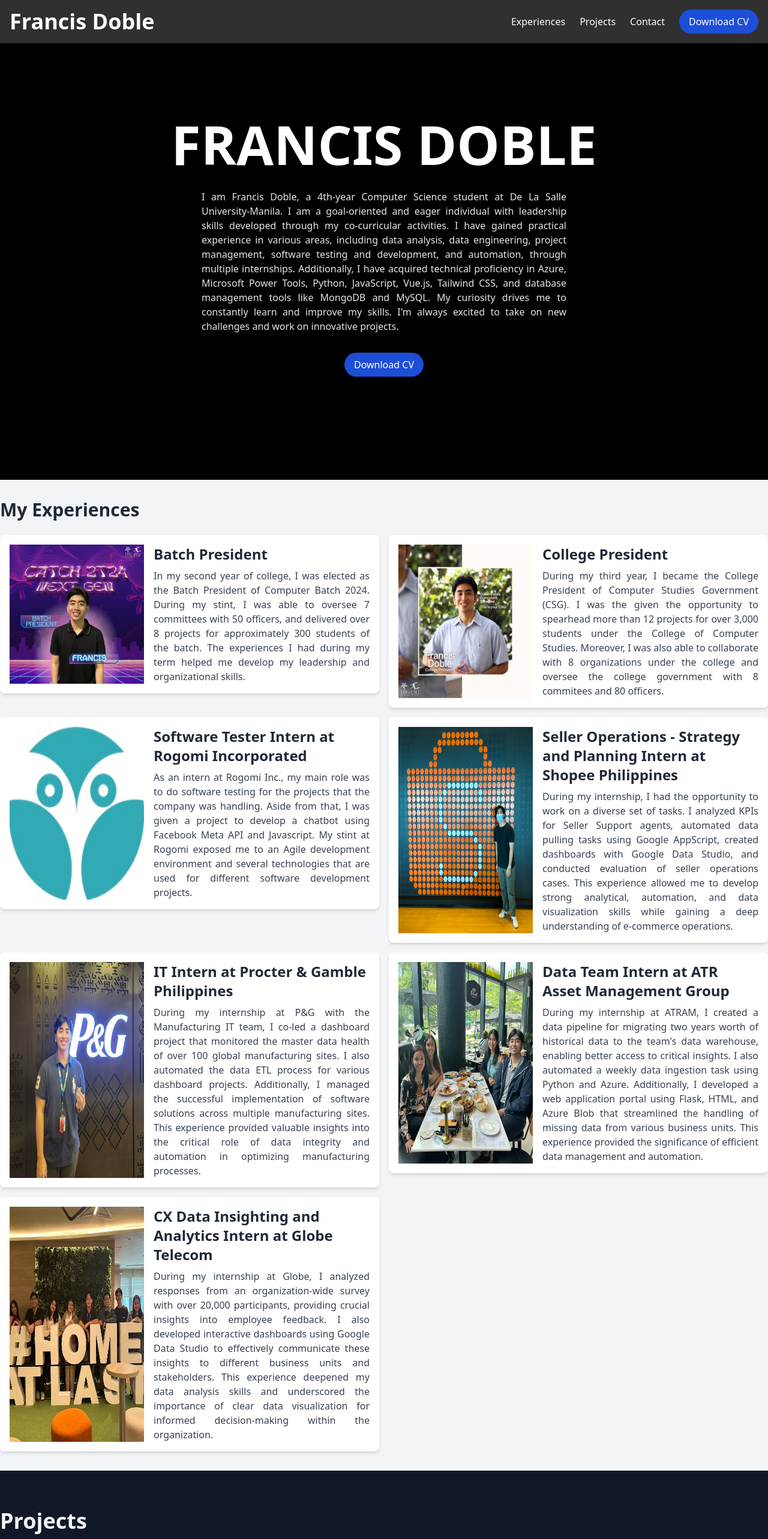
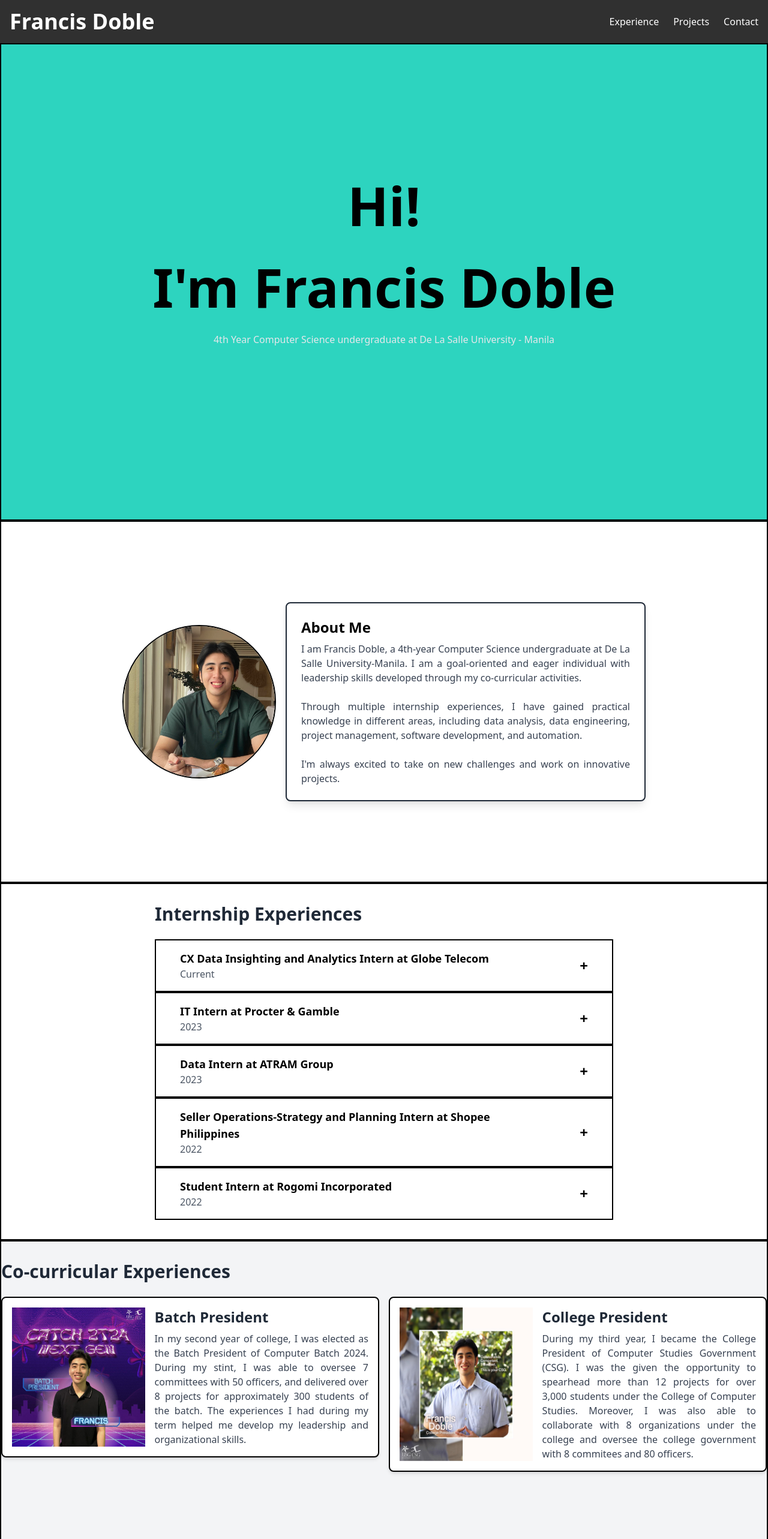
Before and after one commit to fdoble12/fdoble-website, a Vue app: page / in a window 1280 px wide. Shown: the top 2566 px of the page at 60% size. Built offline with nearby package versions, Linux system fonts and the light colour scheme.

Commit message:
edited website

```diff
--- a/package.json
+++ b/package.json
@@ -13,7 +13,8 @@
   },
   "dependencies": {
     "vue": "^3.3.4",
-    "vue-awesome-swiper": "^5.0.1"
+    "vue-awesome-swiper": "^5.0.1",
+    "vue3-carousel": "^0.3.1"
   },
   "devDependencies": {
     "@vitejs/plugin-vue": "^4.2.3",
--- a/src/App.vue
+++ b/src/App.vue
@@ -5,13 +5,17 @@ import About from './components/About.vue';
 import Projects from './components/Projects.vue';
 import Contact from './components/Contact.vue';
 import Experience from './components/Experience.vue';
+import Cocurriculars from './components/Cocurriculars.vue';
+import TrialExp from './components/TrialExp.vue';
 </script>
 
 <template>
   <div class="bg-black w-full h-screen">
     <Navbar />
     <Hero/>
-    <Experience/>
+    <About/>
+    <TrialExp/>
+    <Cocurriculars/>
     <Projects/>
     <Contact/>
   </div>
--- a/src/components/About.vue
+++ b/src/components/About.vue
@@ -1,14 +1,27 @@
 <template>
-  <section id="about" class="bg-white py-16 min-h-[65vh]">
-    <div class="container mx-auto">
-      <h2 class="text-3xl md:text-4xl font-semibold mb-4">About Me</h2>
-      <p class="text-gray-700 leading-7">
-        Soon
-      </p>
+  <div id="about" class="border-2 border-black">
+    <div class="container mx-auto min-h-[75vh] flex items-center justify-center ">
+    <div class="flex items-center justify-center p-8">
+      <!-- Circle for the Avatar/Photo -->
+      <div class="w-64 h-64 rounded-full">
+        <img
+                src="fd.jpg"
+                alt="Project 2"
+                class="w-64 h-64 rounded-full object-cover rounded border-2 border-black"
+              />
+      </div>
+
+      <!-- Speech Bubble for About Me Text, with a max-width to make it narrower -->
+      <div class="ml-4 p-6 bg-white rounded-lg shadow-lg border-2 border-gray-800" style="max-width: 600px;">
+        <h2 class="text-2xl font-bold mb-2">About Me</h2>
+        <p class="text-gray-700 text-md text-justify">
+          I am Francis Doble, a 4th-year Computer Science undergraduate at De La Salle University-Manila. I am a goal-oriented and eager individual with leadership skills developed through my co-curricular activities.<br><br> Through multiple internship experiences, I have gained practical knowledge in different areas, including data analysis, data engineering, project management, software development, and automation. <br><br> I'm always excited to take on new challenges and work on innovative projects.
+        </p>
+      </div>
     </div>
-  </section>
+  </div>
+  </div>
 </template>
-
 <script>
 export default {
   name: 'About',
--- /dev/null
+++ b/src/components/Cocurriculars.vue
@@ -0,0 +1,50 @@
+<template>
+  <div id="cocurriculars" class="bg-gray-100 border-2 border-black py-8">
+    <div class="container mx-auto min-h-[60vh]">
+      <h2 class="text-3xl font-semibold text-gray-800 mb-6">Co-curricular Experiences</h2>
+
+      <div class="flex items-center justify-center mx-auto">
+        <div class="grid grid-cols-1 sm:grid-cols-2 gap-4">
+          <div v-for="(experience, index) in experiences" :key="index">
+            <div class="bg-white p-4 rounded-lg shadow-md flex flex-col sm:flex-row border-2 border-black">
+              <div class="sm:w-2/5 pr-4">
+                <img v-bind:src="experience.image" class="w-full h-full">
+              </div>
+              <div class="sm:w-3/5">
+                <h3 class="text-2xl font-semibold text-gray-800 mb-2">{{ experience.title }}</h3>
+                <p class="text-gray-700 text-justify">{{ experience.description }}</p>
+              </div>
+            </div>
+          </div>
+        </div>
+      </div>
+
+    </div>
+  </div>
+</template>
+
+<script>
+export default {
+  name: 'Cocurriculars',
+  data() {
+    return {
+      experiences: [
+        {
+          image: 'bp.jpg',
+          title: 'Batch President',
+          description: 'In my second year of college, I was elected as the Batch President of Computer Batch 2024. During my stint, I was able to oversee 7 committees with 50 officers, and delivered over 8 projects for approximately 300 students of the batch. The experiences I had during my term helped me develop my leadership and organizational skills.',
+        },
+        {
+          image: 'cp.jpeg',
+          title: 'College President',
+          description: 'During my third year, I became the College President of Computer Studies Government (CSG). I was the given the opportunity to spearhead more than 12 projects for over 3,000 students under the College of Computer Studies. Moreover, I was also able to collaborate with 8 organizations under the college and oversee the college government with 8 commitees and 80 officers.',
+        }
+      ],
+    };
+  },
+};
+</script>
+
+<style scoped>
+/* Add any custom styling for your experiences section here */
+</style>
--- a/src/components/Contact.vue
+++ b/src/components/Contact.vue
@@ -1,5 +1,5 @@
 <template>
-    <section id="contact" class="bg-white py-16 min-h-[25vh]">
+    <section id="contact" class="bg-white py-16 min-h-[25vh] border-2 border-black">
       <div class="container mx-auto">
         <h2 class="text-3xl md:text-4xl font-semibold mb-4">Contact Me</h2>
 
--- a/src/components/Experience.vue
+++ b/src/components/Experience.vue
@@ -3,39 +3,37 @@
     <div class="container mx-auto">
       <h2 class="text-3xl font-semibold text-gray-800 mb-6">My Experiences</h2>
 
-      <div class="grid grid-cols-1 sm:grid-cols-2 gap-4">
-        <div v-for="(experience, index) in experiences" :key="index">
-          <div class="bg-white p-4 rounded-lg shadow-md flex flex-col sm:flex-row">
-            <div class="sm:w-2/5 pr-4">
+      <carousel :itemsToShow="1" :wrapAround="true" :autoplay="false">
+        <slide v-for="(experience, index) in experiences" :key="index">
+          <div class="bg-white p-4 rounded-lg shadow-md flex flex-col md:flex-row">
+            <div class="md:w-2/5 pr-4">
               <img v-bind:src="experience.image" class="w-full h-full">
             </div>
-            <div class="sm:w-3/5">
+            <div class="md:w-3/5">
               <h3 class="text-2xl font-semibold text-gray-800 mb-2">{{ experience.title }}</h3>
               <p class="text-gray-700 text-justify">{{ experience.description }}</p>
             </div>
           </div>
-        </div>
-      </div>
+        </slide>
+      </carousel>
+
     </div>
   </div>
 </template>
 
 <script>
+import { Carousel, Slide } from 'vue3-carousel';
+import 'vue3-carousel/dist/carousel.css';
+
 export default {
   name: 'Experience',
+  components: {
+    Carousel,
+    Slide
+  },
   data() {
     return {
       experiences: [
-        {
-          image: 'bp.jpg',
-          title: 'Batch President',
-          description: 'In my second year of college, I was elected as the Batch President of Computer Batch 2024. During my stint, I was able to oversee 7 committees with 50 officers, and delivered over 8 projects for approximately 300 students of the batch. The experiences I had during my term helped me develop my leadership and organizational skills.',
-        },
-        {
-          image: 'cp.jpeg',
-          title: 'College President',
-          description: 'During my third year, I became the College President of Computer Studies Government (CSG). I was the given the opportunity to spearhead more than 12 projects for over 3,000 students under the College of Computer Studies. Moreover, I was also able to collaborate with 8 organizations under the college and oversee the college government with 8 commitees and 80 officers.',
-        },
         {
           image: 'rogomi.jpeg',
           title: 'Software Tester Intern at Rogomi Incorporated',
@@ -56,7 +54,7 @@ export default {
         {
           image: 'atram.jpeg',
           title: 'Data Team Intern at ATR Asset Management Group',
-          description: 'During my internship at ATRAM, I created a data pipeline for migrating two years worth of historical data to the team\'s data warehouse, enabling better access to critical insights. I also automated a weekly data ingestion task using Python and Azure. Additionally, I developed a web application portal using Flask, HTML, and Azure Blob that streamlined the handling of missing data from various business units. This experience provided the significance of efficient data management and automation.',
+          description: 'During my internship at ATRAM, I handled several projects that are focused mainly on data management and automation. I was able to utilize tools and platforms such as Azure. This experience provided the significance of efficient data management and automation.',
         }
         ,
         {
--- a/src/components/Hero.vue
+++ b/src/components/Hero.vue
@@ -1,21 +1,22 @@
 <template>
-<section class="container mx-auto bg-black text-white min-h-screen flex flex-col items-center justify-center" >    <!-- Top: Large Text with Animation -->
-    <h1 class="text-2xl md:text-4xl lg:text-[90px] font-extrabold text-center m-4 p-8">
-      FRANCIS DOBLE
+<div id="experience" class="bg-teal-400 py-8 border-2 border-black">
+  <section class="container mx-auto text-white min-h-screen flex flex-col items-center justify-center" >    <!-- Top: Large Text with Animation -->
+    <h1 class="text-2xl text-black md:text-4xl lg:text-[90px] font-extrabold text-center m-4 p-8">
+      Hi!
+    </h1>
+    <h1 class="text-2xl text-black md:text-4xl lg:text-[90px] font-extrabold text-center m-4 p-8">
+      I'm Francis Doble
     </h1>
 
-    <!-- Bottom: Editable Introduction with Animation -->
     <div class="w-full md:w-1/2 p-2 pt-0">
         <!-- Placeholder for your introduction -->
-        <div class="p-2 rounded-md text-gray-200 text-justify">
-          I am Francis Doble, a 4th-year Computer Science student at De La Salle University-Manila. I am a goal-oriented and eager individual with leadership skills developed through my co-curricular activities. I have gained practical experience in various areas, including data analysis, data engineering, project management, software testing and development, and automation, through multiple internships. Additionally, I have acquired technical proficiency in Azure, Microsoft Power Tools, Python, JavaScript, Vue.js, Tailwind CSS, and database management tools like MongoDB and MySQL. My curiosity drives me to constantly learn and improve my skills. I'm always excited to take on new challenges and work on innovative projects.
+        <div class="p-2 rounded-md text-gray-200 text-black text-center">
+          4th Year Computer Science undergraduate at De La Salle University - Manila
       </div>
     </div>
+  </section>
+</div>
 
-    <button @click="downloadCV" class="bg-blue-700 text-white px-4 py-2 rounded-full hover:bg-blue-600 mt-4">
-            Download CV
-    </button>
-  </section>
 </template>
 
 <script>
--- a/src/components/Nav.vue
+++ b/src/components/Nav.vue
@@ -1,16 +1,14 @@
 <template>
-    <nav class="bg-[#303030] p-4 fixed w-full mb-16 md:mb-18">
+    <nav class="bg-[#303030] border-b-2 border-black p-4 fixed w-full mb-16 md:mb-18 z-40">
       <div class="container mx-auto flex flex-wrap justify-between items-center">
         <div class="text-white text-2xl md:text-3xl lg:text-4xl font-semibold mb-2 md:mb-0">
-          <a href="#hero">Francis Doble</a>
+          <a href="#hero" class="text-white hover:text-teal-400">Francis Doble</a>
         </div>
         <div class="md:flex items-center space-x-4 md:space-x-6">
-          <a href="#experience" class="text-white hover:text-blue-200">Experiences</a>
-          <a href="#projects" class="text-white hover:text-blue-200">Projects</a>
-          <a href="#contact" class="text-white hover:text-blue-200">Contact</a>
-          <button @click="downloadCV" class="bg-blue-700 text-white px-4 py-2 rounded-full hover:bg-blue-600">
-            Download CV
-          </button>
+          <a href="#trialExp" class="text-white hover:text-teal-200">Experience</a>
+          <a href="#projects" class="text-white hover:text-teal-200">Projects</a>
+          <a href="#contact" class="text-white hover:text-teal-200">Contact</a>
+
         </div>
       </div>
     </nav>
--- a/src/components/Projects.vue
+++ b/src/components/Projects.vue
@@ -1,17 +1,17 @@
 <template>
-    <section id="projects" class="bg-gray-900 py-16 min-h-[70vh]">
+    <section id="projects" class="bg-violet-400 border-2 border-black py-16 min-h-[70vh]">
       <div class="container mx-auto">
-        <h2 class="text-3xl md:text-4xl text-gray-100 font-semibold mb-4">Projects</h2>
+        <h2 class="text-3xl md:text-4xl text-black font-semibold mb-4">Projects</h2>
 
         <!-- Project Cards -->
         <div class="grid grid-cols-1 md:grid-cols-2 lg:grid-cols-3 gap-6">
           <!-- Project Card 1 -->
-          <div class="bg-white p-4 rounded-lg shadow-md">
+          <div class="bg-white p-4 rounded-lg shadow-md border-2 border-black">
             <div class="mb-0">
               <img
                 src="../assets/disqussip.png"
                 alt="Project 1"
-                class="w-full h-80 object-cover rounded"
+                class="w-full h-80 object-cover rounded border-2 border-black"
               />
             </div>
             <h3 class="text-xl underline font-semibold mb-2"><a href="https://github.com/nicapos/discussion-forum" class="hover:text-blue-500"> Disqussip </a></h3>
@@ -19,12 +19,25 @@
           </div>
 
           <!-- Project Card 2 -->
-          <div class="bg-white p-4 rounded-lg shadow-md">
+          <div class="bg-white p-4 rounded-lg shadow-md border-2 border-black">
             <div class="mb-0">
               <img
                 src="../assets/lashout.png"
                 alt="Project 2"
-                class="w-full h-80 object-cover rounded"
+                class="w-full h-80 object-cover rounded border-2 border-black"
+              />
+            </div>
+            <h3 class="text-xl underline font-semibold mb-2"><a href="https://github.com/leimons/LashOutMNL" class="hover:text-blue-500"> LashoutMnl </a></h3>
+            <p class="text-gray-700 text-justify">Lash Out MNL Beauty Lounge is a beauty services parlor that operates at BF Homes Almanza, Las Pinas City, Philippines. It was founded by Ms. Nicole Suriaga in 2020, during the COVID-19 pandemic. This web application is created using Vue, NodeJS Express, and MongoDB</p>
+          </div>
+
+          <!-- Project Card 3 -->
+          <div class="bg-white p-4 rounded-lg shadow-md border-2 border-black">
+            <div class="mb-0">
+              <img
+                src="../assets/lashout.png"
+                alt="Project 2"
+                class="w-full h-80 object-cover rounded border-2 border-black"
               />
             </div>
             <h3 class="text-xl underline font-semibold mb-2"><a href="https://github.com/leimons/LashOutMNL" class="hover:text-blue-500"> LashoutMnl </a></h3>
--- /dev/null
+++ b/src/components/TrialExp.vue
@@ -0,0 +1,91 @@
+<template>
+    <div id="trialExp" class="border-2 border-black">
+        <div class="container mx-auto px-64 py-8">
+        <h2 class="text-3xl font-semibold text-gray-800 mb-6">Internship Experiences</h2>
+        <ul>
+            <!-- Loop through experiences using v-for -->
+            <li v-for="(experience, index) in experiences" :key="index" class="py-4 border-2 border-black">
+            <div class="flex justify-between items-center">
+                <!-- Left side: Experience details -->
+                <div class="mx-10">
+                    <div class="font-bold text-lg">{{ experience.role }} at {{ experience.company }}</div>
+                    <div class="text-gray-600">{{ experience.duration }}</div>
+                    <!-- Description will show/hidden based on the 'expanded' property -->
+                    <div v-if="experience.expanded" class="text-gray-800 mt-2">
+                        <ul>
+                            <li v-for="(desc,index) in experience.description" :key="index">
+                                {{ desc }}
+                            </li>
+                        </ul>
+                    </div>
+                </div>
+                <!-- Right side: Button to toggle description -->
+                <button @click="toggleExperience(index)" class="mx-10">
+                    <!-- Conditional rendering for '+' or 'x' based on the 'expanded' property -->
+                    <span v-if="experience.expanded" class="text-2xl font-bold">-</span>
+                    <span v-else class="text-2xl font-bold">+</span>
+                </button>
+            </div>
+            </li>
+        </ul>
+        </div>
+    </div>
+  </template>
+
+<script>
+export default {
+    name:'TrialExp',
+  data() {
+    return {
+      // Sample data for experiences
+      experiences: [
+        {
+          company: "Globe Telecom",
+          role: "CX Data Insighting and Analytics Intern",
+          duration: "Current",
+          description: ["- Visualized and analyzed data gathered from wide-range of employee survey"],
+          expanded: false,
+        },
+        {
+          company: "Procter & Gamble",
+          role: "IT Intern",
+          duration: "2023",
+          description: ["- Co-led a dashboard project utilized by over 100 global manufacturing sites", "- Created a data ETL pipeline for data from various manufacturing sites' database","- Managed multiple implementations of different plants' software solutions"],
+          expanded: false,
+        },
+        {
+          company: "ATRAM Group",
+          role: "Data Intern",
+          duration: "2023",
+          description: ["- Created multiple data ETL pipelines for the company's data warehouse","- Developed a web application that allows users from other BUs to handle missing data from the data warehouse"],
+          expanded: false,
+        },
+        {
+          company: "Shopee Philippines",
+          role: "Seller Operations-Strategy and Planning Intern",
+          duration: "2022",
+          description: ["- Analyzed the KPIs of Seller Support agents","- Automated multiple data ingestion tasks of the team","- Handled the data scrubbing of various seller support cases"],
+          expanded: false,
+        },
+        {
+          company: "Rogomi Incorporated",
+          role: "Student Intern",
+          duration: "2022",
+          description: ["- Developed a Facebook chatbot using Meta API and Python", "- Performed software testing on multiple software projects"],
+          expanded: false,
+        },
+        // Add more experiences as needed
+      ],
+    };
+  },
+  methods: {
+    toggleExperience(index) {
+      this.experiences[index].expanded = !this.experiences[index].expanded;
+    },
+  },
+};
+</script>
+
+<style>
+
+</style>
```
Also changed, not shown: public/fd.jpg (added), 1 other file (tests, documents, lock files or other folders).
